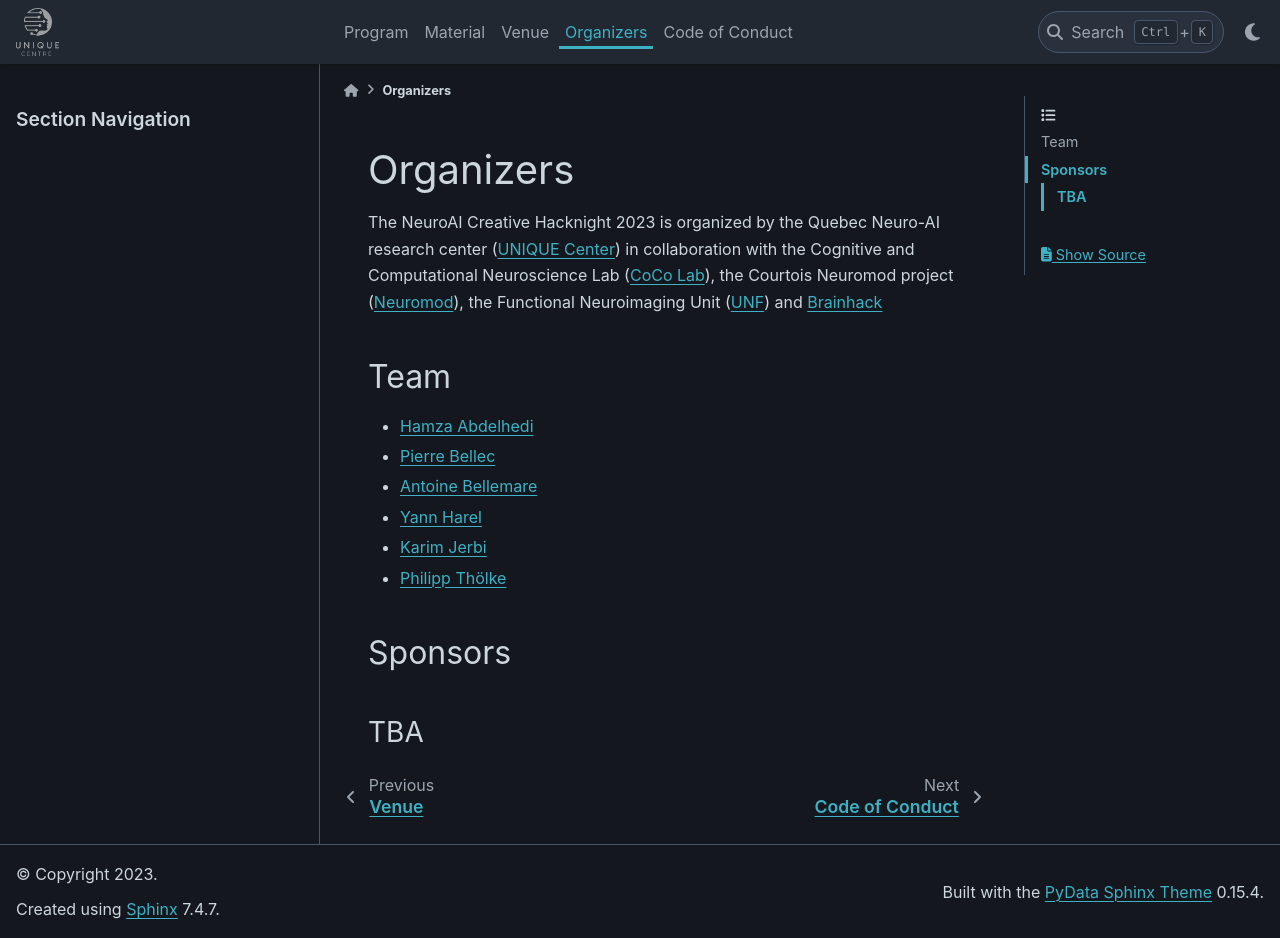
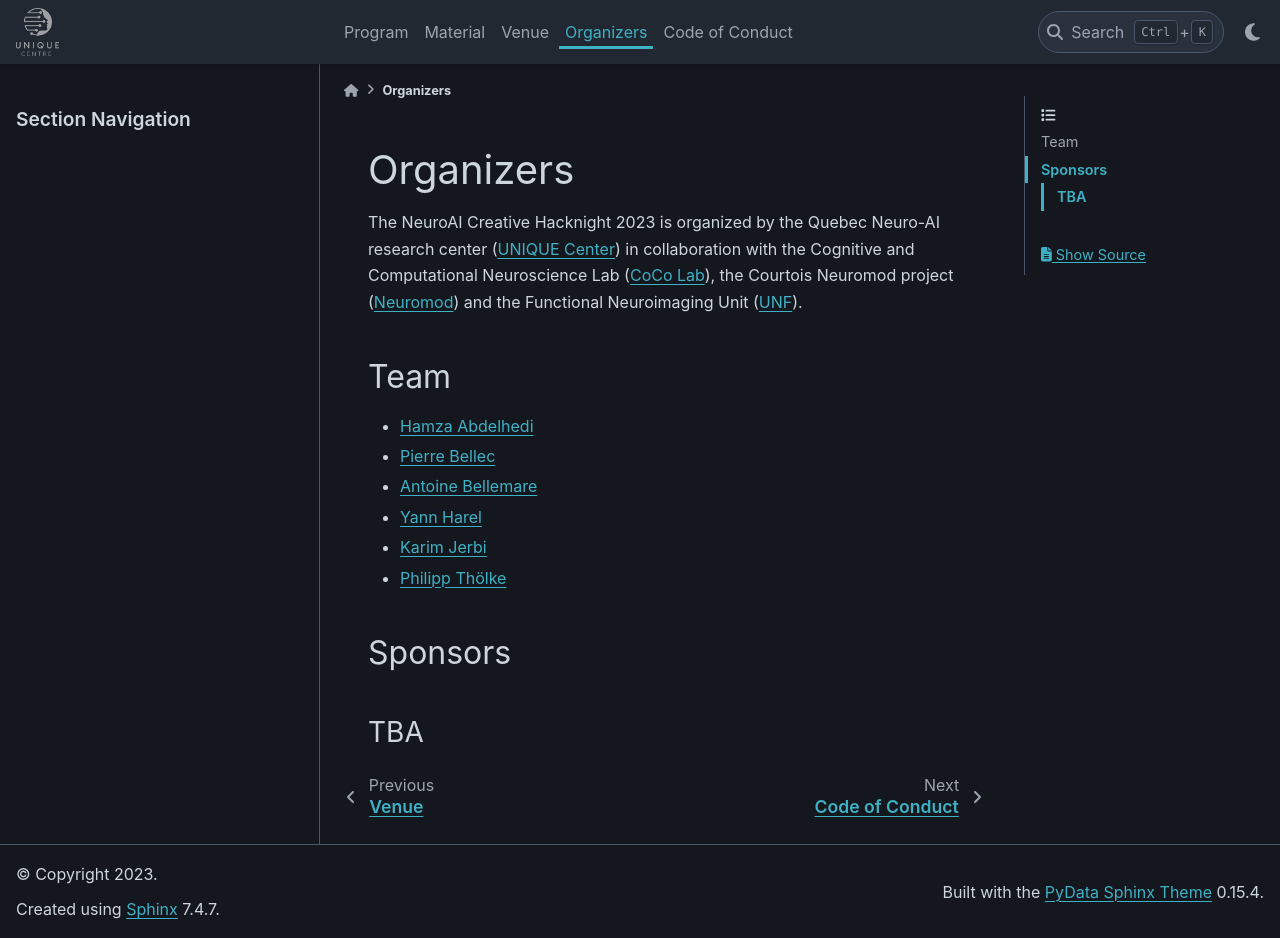
Before and after one commit to neuro-ai-creative-hacknight/neuro-ai-creative-hacknight.github.io, a Jupyter Book: the page built from content/organizers.md, in a window 1280 px wide and 938 px high. Built offline with Jupyter Book 1.0.4 settings and Sphinx 7.4.7 and the PyData theme 0.15.4, drawn with Linux system fonts in a browser that asks for light colours; pages that are not in the unit, such as notebooks, are missing from menus.

Commit message:
updated orgs

```diff
--- a/content/organizers.md
+++ b/content/organizers.md
@@ -1,7 +1,7 @@
 # Organizers
 
 
-The NeuroAI Creative Hacknight 2023 is organized by the Quebec Neuro-AI research center ([UNIQUE Center](https://www.unique.quebec)) in collaboration with the Cognitive and Computational Neuroscience Lab ([CoCo Lab](http://www.karimjerbi.com/)), the Courtois Neuromod project ([Neuromod](https://www.cneuromod.ca/)), the Functional Neuroimaging Unit ([UNF](https://unf-montreal.ca/)) and [Brainhack](https://brainhack.org/)
+The NeuroAI Creative Hacknight 2023 is organized by the Quebec Neuro-AI research center ([UNIQUE Center](https://www.unique.quebec)) in collaboration with the Cognitive and Computational Neuroscience Lab ([CoCo Lab](http://www.karimjerbi.com/)), the Courtois Neuromod project ([Neuromod](https://www.cneuromod.ca/)) and the Functional Neuroimaging Unit ([UNF](https://unf-montreal.ca/)).
 
 ## Team
 
```
